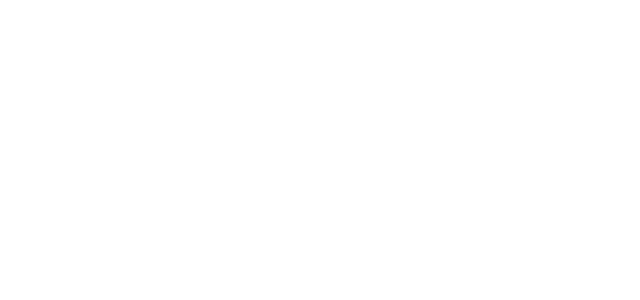
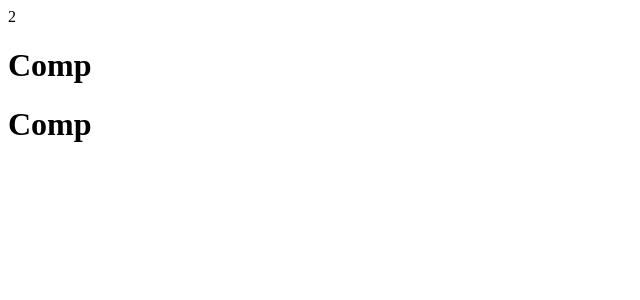
Before and after one commit to DuYi-Edu/DuYi-React, a React (Create React App) app in the folder react-learn/: page / in a window 1280 px wide. Shown: the top 300 px of the page, without its empty margins (0-640 px from the left). Built offline with nearby package versions, Linux system fonts and the light colour scheme.

Commit message:
3-1完结

```diff
--- a/react-learn/src/App.js
+++ b/react-learn/src/App.js
@@ -1,7 +1,33 @@
 import React from 'react'
+import ValidationComp, { A } from "./ValidationComp"
+import Comp from "./Comp"
 export default function App() {
     return (
         <div>
+            <ValidationComp
+                a={2}
+                d={<Comp />}
+                e={<Comp />}
+                F={Comp}
+                g={new A()}
+                sex="男"
+                h={[2, 3]}
+                i={{
+                    a: 2
+                }}
+                j={{
+                    a: 3,
+                    name: "abc",
+                    age: 233,
+                    address: {
+                        province: "asdfa",
+                        city: "adsfasdf"
+                    }
+                }}
+                k={[{name:"asdf", age:33}]}
+                m={23}
+                score={"33"}
+            />
         </div>
     )
 }
--- /dev/null
+++ b/react-learn/src/Comp.js
@@ -0,0 +1,9 @@
+import React from 'react'
+
+export default function Comp() {
+    return (
+        <div>
+            <h1>Comp</h1>
+        </div>
+    )
+}
--- /dev/null
+++ b/react-learn/src/ValidationComp.js
@@ -0,0 +1,78 @@
+import React, { Component } from 'react'
+import PropTypes from "prop-types";
+
+export class A {
+
+}
+
+export class B extends A {
+
+}
+
+export default class ValidationComp extends Component {
+    //先混合属性
+    static defaultProps = {
+        b: false
+    }
+
+    //再调用相应的函数进行验证
+    static propTypes = {
+        a: PropTypes.number.isRequired,  //a属性必须是一个数字类型,并且必填
+        b: PropTypes.bool.isRequired, //b必须是一个bool属性,并且必填
+        onClick: PropTypes.func, //onClick必须是一个函数
+        c: PropTypes.any, //1. 可以设置必填   2. 阵型保持整齐（所有属性都在该对象中）
+        d: PropTypes.node.isRequired, //d必填，而且必须是一个可以渲染的内容，字符串、数字、React元素
+        e: PropTypes.element, //e必须是一个React元素
+        F: PropTypes.elementType, //F必须是一个组件类型
+        g: PropTypes.instanceOf(A), //g必须是A的实例
+        sex: PropTypes.oneOf(["男", "女"]), //属性必须是数组当中的一个
+        h: PropTypes.arrayOf(PropTypes.number), //数组的每一项必须满足类型要求
+        i: PropTypes.objectOf(PropTypes.number), //每一个属性必须满足类型要求
+        j: PropTypes.shape({ //属性必须满足该对象的要求
+            name: PropTypes.string.isRequired, //name必须是一个字符串，必填
+            age: PropTypes.number, //age必须是一个数字
+            address: PropTypes.shape({
+                province: PropTypes.string,
+                city: PropTypes.string
+            })
+        }),
+        k: PropTypes.arrayOf(PropTypes.shape({
+            name: PropTypes.string.isRequired,
+            age: PropTypes.number.isRequired
+        })),
+        m: PropTypes.oneOfType([PropTypes.string, PropTypes.number]),
+        score: function (props, propName, componentName) {
+            console.log(props, propName, componentName);
+            const val = props[propName];
+            //必填
+            if (val === undefined || val === null) {
+                return new Error(`invalid prop ${propName} in ${componentName}，${propName} is Required`);
+            }
+            //该属性必须是一个数字
+            if (typeof val !== "number") {
+                return new Error(`invalid prop ${propName} in ${componentName}，${propName} is not a number`);
+            }
+            const err = PropTypes.number.isRequired(props, propName, componentName);
+            if(err){
+                return err;
+            }
+            //并且取值范围是0~100
+            if (val < 0 || val > 100) {
+                return new Error(`invalid prop ${propName} in ${componentName}，${propName} must is between 0 and 100`);
+            }
+        }
+    }
+
+    render() {
+        const F = this.props.F;
+        return (
+            <div>
+                {this.props.a}
+                <div>
+                    {this.props.d}
+                    <F />
+                </div>
+            </div>
+        )
+    }
+}
```
Also changed, not shown: react-learn/src/App copy.js (added, +11 -0 lines), react-learn/src/ClassDefault.js (added, +29 -0 lines), react-learn/src/FuncDefault.js (added, +16 -0 lines), 1 other file (tests, documents, lock files or other folders).
